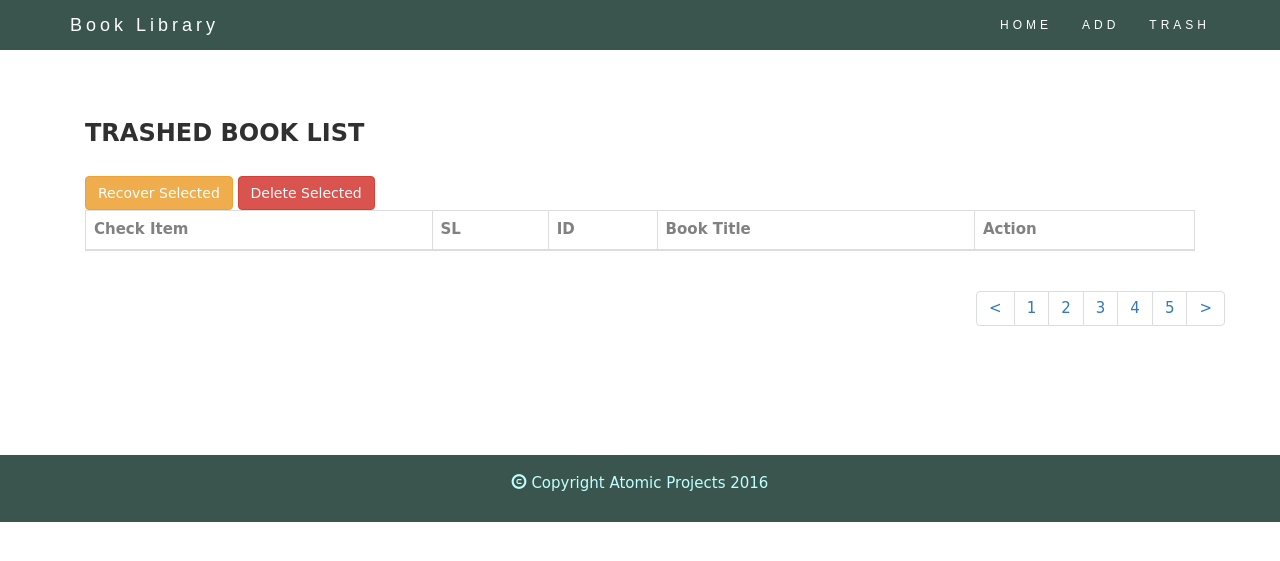
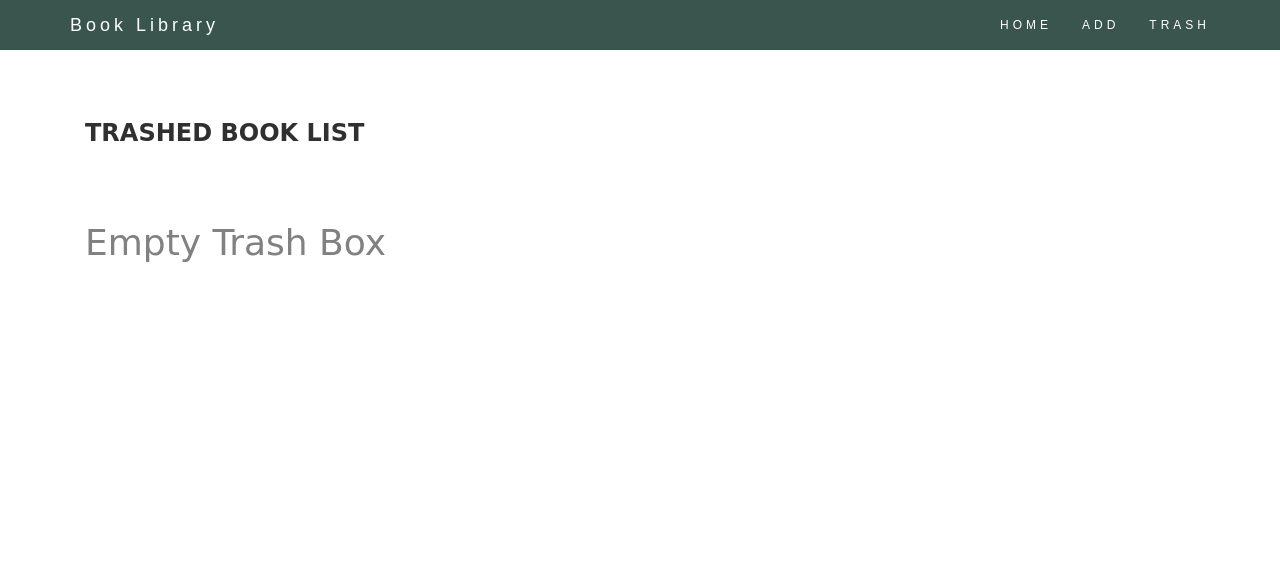
Before and after one commit to Sblief/AtomicProject_B22_AshfakMd.Shibli_133704, a PHP site: page /views/SEIP133704/BookTitle/trashed.php in a window 1280 px wide. Shown: the top 561 px of the page. Run offline with PHP 8.4, Linux system fonts and the light colour scheme; data that the repository does not hold is empty.

Commit message:
Day 16 delete, recover multiple all done

```diff
--- a/views/SEIP133704/BookTitle/footer.php
+++ b/views/SEIP133704/BookTitle/footer.php
@@ -4,6 +4,8 @@
         background-color: #39554d;
         color: #c0ffff;
         padding: 15px;
+        position: absolute;
+        width: 100%;
     }
 </style>
 <footer class="container-fluid  text-center">
--- a/views/SEIP133704/BookTitle/trashed.php
+++ b/views/SEIP133704/BookTitle/trashed.php
@@ -12,12 +12,16 @@
 
     $tableColumn = array("SL","ID","Book Title","Action","","");
 
-    ?>
+?>
 
         <div class="container">
 
+
             <div class="container-fluid" style="margin-top: 100px">
                 <h2>Trashed Book List</h2>
+                <?php
+                    if(!empty($bookList)){
+                ?>
                 <form action="recovermultiple.php" method="post" id="multiple">
                 <button type="submit"  class="btn btn-warning">Recover Selected</button>
                 <button type="button"  class="btn btn-danger" id="multiple_delete">Delete Selected</button>
@@ -68,6 +72,13 @@
             </div>
         </div>
 
+<?php }
+    else{
+        echo "<br><h1>Empty Trash Box</h1>";
+
+    }
+?>
+
 <script>
     $('#multiple_delete').on('click',function () {
         document.forms[0].action= "deletemultiple.php";
@@ -75,4 +86,3 @@
 
     })
 </script>
-<?php include "footer.php"?>
```
